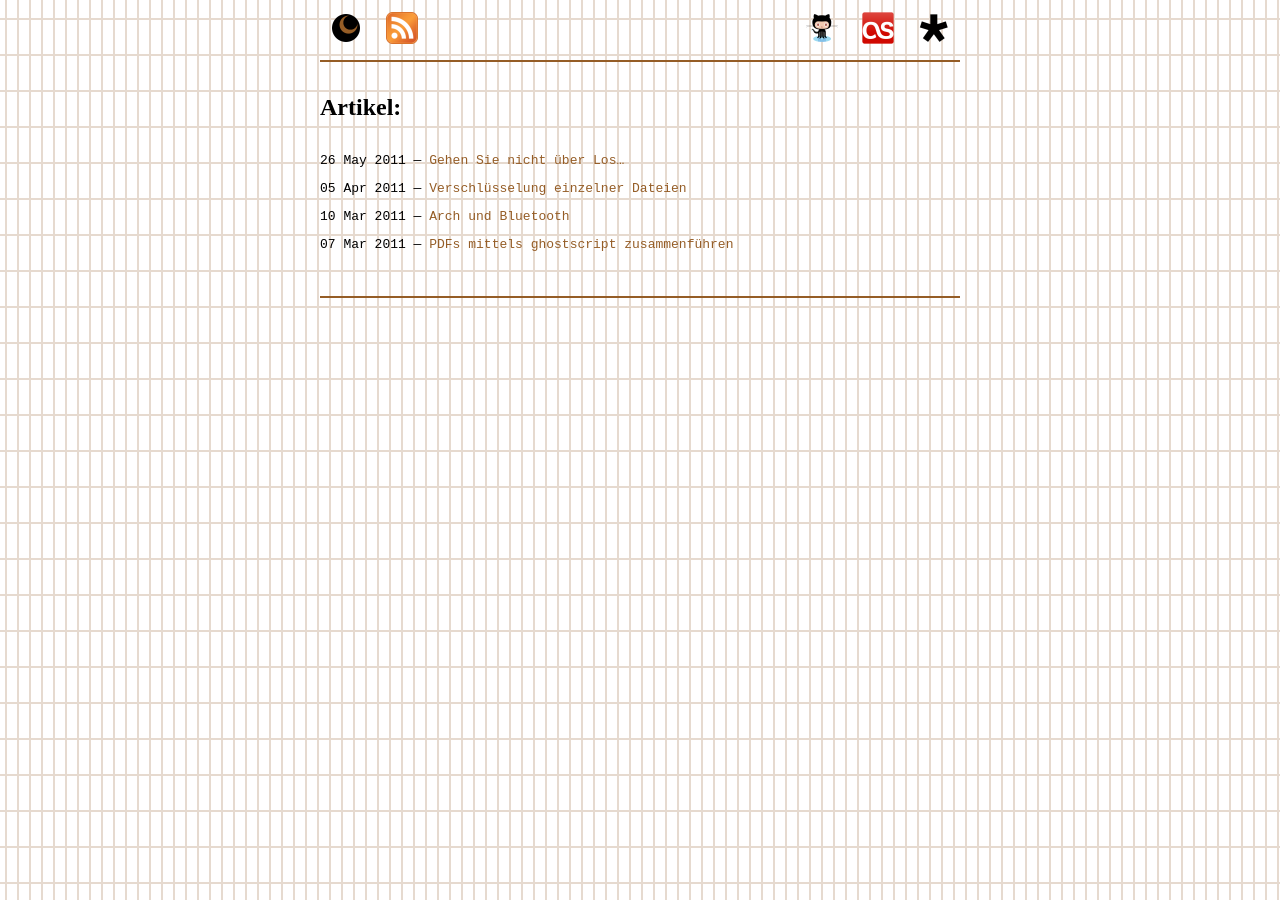
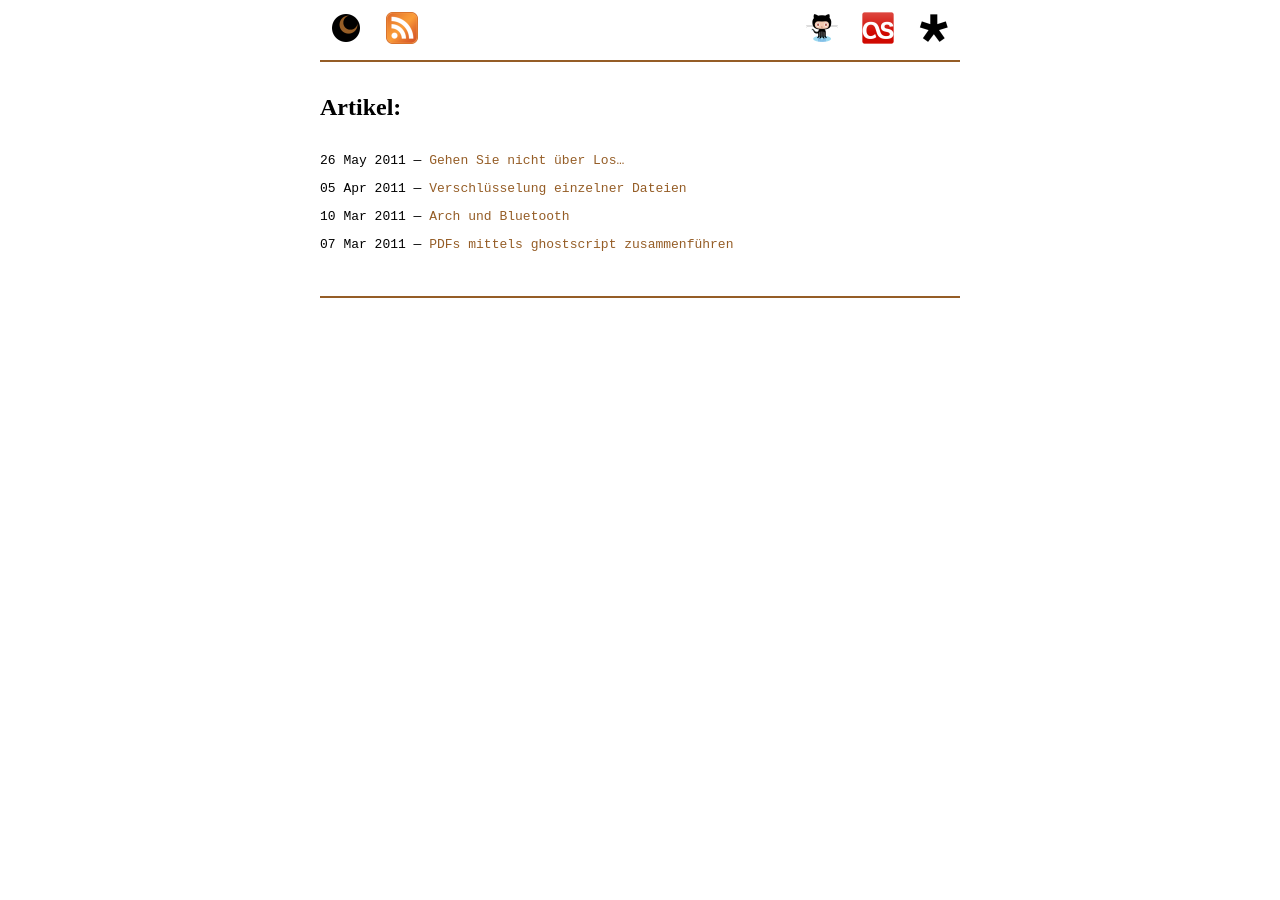
Before and after one commit to aibor/aibor.github.com, a Jekyll site: the page built from index.markdown, in a window 1280 px wide. Built offline with Jekyll 4.4.1, drawn with Linux system fonts in a browser that asks for light colours.

Commit message:
Update css/style.css

```diff
--- a/css/style.css
+++ b/css/style.css
@@ -1,5 +1,5 @@
 body {
-  background-image: url(/images/pattern.png);
+  /*background-image: url(/images/pattern.png);*/
   margin: 0 auto;
   width: 640px;
   text-align: left;
```
